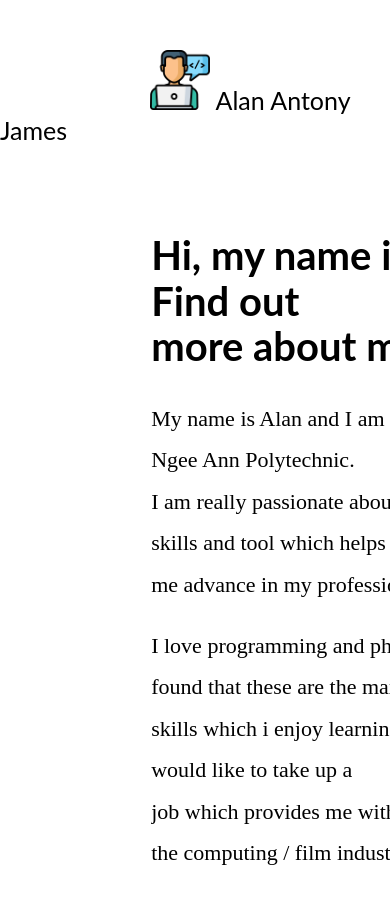
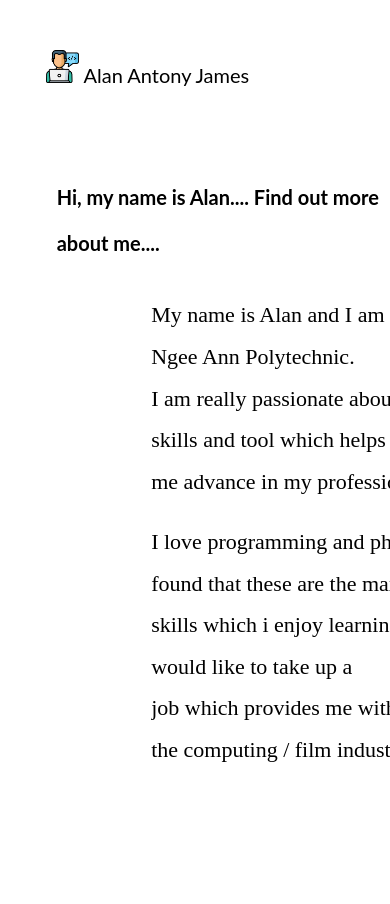
Before and after one commit to alanantony24/ID-Assignment-1, a plain HTML site: page index.html in a window 390 px wide. Shown: the top 904 px of the page. Drawn offline with Linux system fonts and the light colour scheme; a script that the page names is missing.

Commit message:
changes made in style

```diff
--- a/index.html
+++ b/index.html
@@ -27,7 +27,7 @@
     </header>
     <script src="script.js"></script>
     <h1>Hi, my name is Alan....
-    Find out <br> more about me....</h1>
+    Find out more <br> about me....</h1>
     <p>My name is Alan and I am a student from Ngee Ann Polytechnic.<br>
     I am really passionate about learning new skills and tool which helps<br>me advance in my professional career</p>
     <P>I love programming and photography.I found that these are the main <br>skills which i enjoy learning about.Hence I would
--- a/style.css
+++ b/style.css
@@ -25,9 +25,6 @@
     padding: 15px;
     margin: 5px;
     text-decoration: none;
-}
-header{
-    background-color: AEAEAE;
 }
 body h1{
     font-family: 'Lato', sans-serif;
@@ -67,3 +64,23 @@ body{
     background-size: cover;
     background-repeat: no-repeat;
 }
+@media (max-width: 700px){
+    .logo {
+        font-size: 20px;
+        position: relative;
+        right: 2.75cm;
+    }
+    .logo img{
+        height: 33px;
+        width: 33px;
+        position: relative;
+    }
+    body h1{
+        font-size: 20px;
+        display: flex;
+        bottom:50cm;
+        position: relative;
+        left: 1.5cm;
+        margin-right: 1.5cm;
+    }
+}
```
